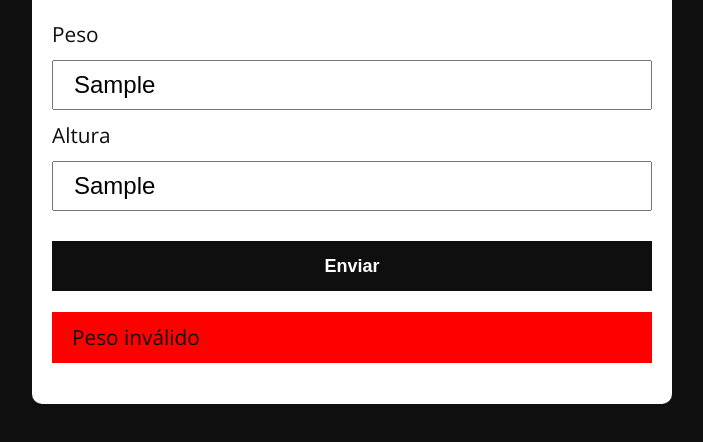
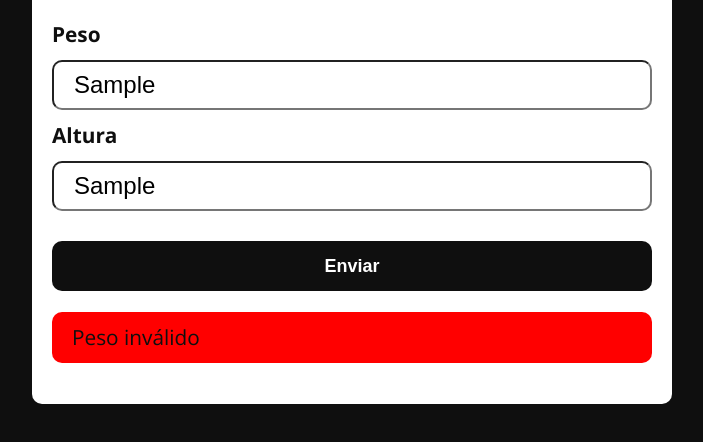
Before and after one commit to JeffersonRPM/calc-imc, a plain HTML site: page index.html in a window 1280 px wide. Both pictures are taken after typing "Sample", "Sample" into the empty fields and a click on the button "Enviar". Shown: the part 134-576 px from the top of the page, without its empty margins (288-991 px from the left). Drawn offline with nearby package versions, Linux system fonts and the light colour scheme.

Commit message:
border-updated
border-updated

```diff
--- a/assets/css/style.css
+++ b/assets/css/style.css
@@ -1,7 +1,7 @@
 :root {
     --darkgray-color: #0F0F0F;
     --white-color: #FFFFFF;
-    --invertido: #c0c0c0;
+    --gray-color: #c0c0c0;
 }
 
 * {
@@ -38,6 +38,7 @@ form input {
     font-size: 24px;
     height: 50px;
     padding: 0 20px;
+    border-radius: 10px;
 }
 
 form input:focus {
@@ -53,10 +54,11 @@ form button {
     height: 50px;
     cursor: pointer;
     margin-top: 30px;
+    border-radius: 10px;
 }
 
 form button:hover{
-    background: var(--invertido);
+    background: var(--gray-color);
 }
 
 form button:active{
@@ -66,8 +68,10 @@ form button:active{
 .paragrafo-resultado, .erro {
     background-color: limegreen;
     padding: 10px 20px;
+    border-radius: 10px;
 }
 
 .erro {
     background-color: red;
+    border-radius: 10px;
 }
--- a/index.html
+++ b/index.html
@@ -18,10 +18,10 @@
     <section class="container">
         <h1>Calcule seu IMC</h1>
         <form action="/" id="form" method="POST">
-            <label for="peso">Peso</label>
+            <label for="peso"><b>Peso</b></label>
             <input type="text" id="peso" name="peso">
 
-            <label for="altura">Altura</label>
+            <label for="altura"><b>Altura</b></label>
             <input type="text" id="altura" name="altura">
 
             <button type="submit">Enviar</button>
```
